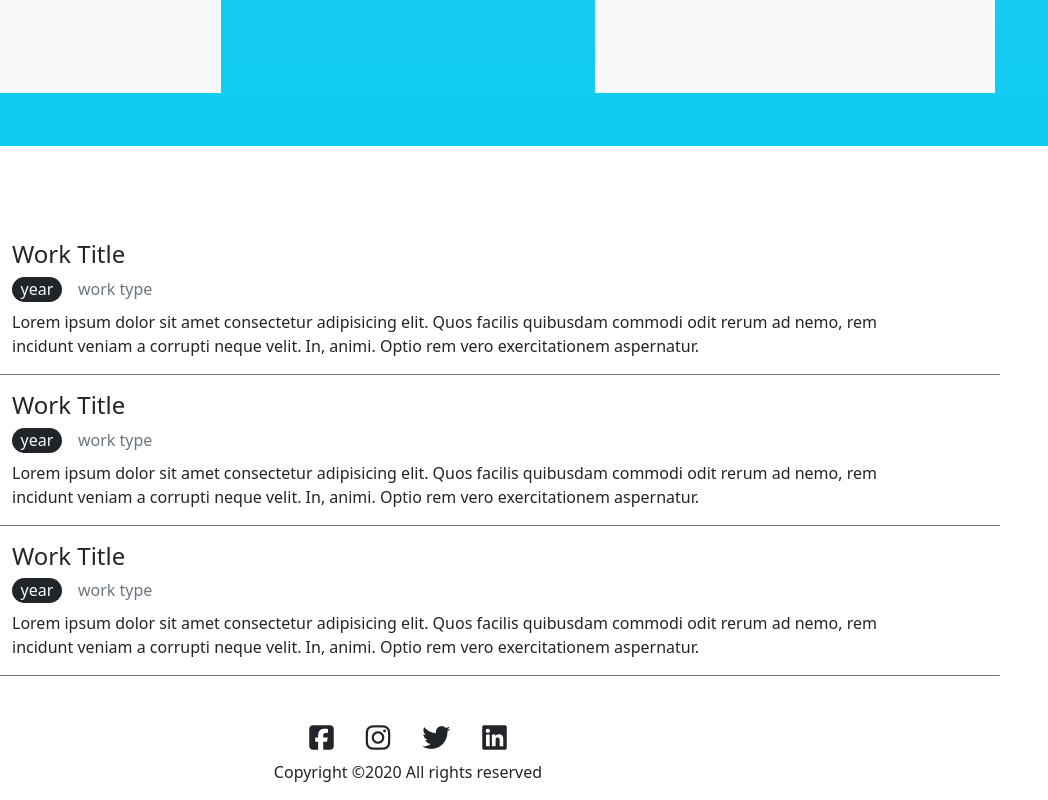
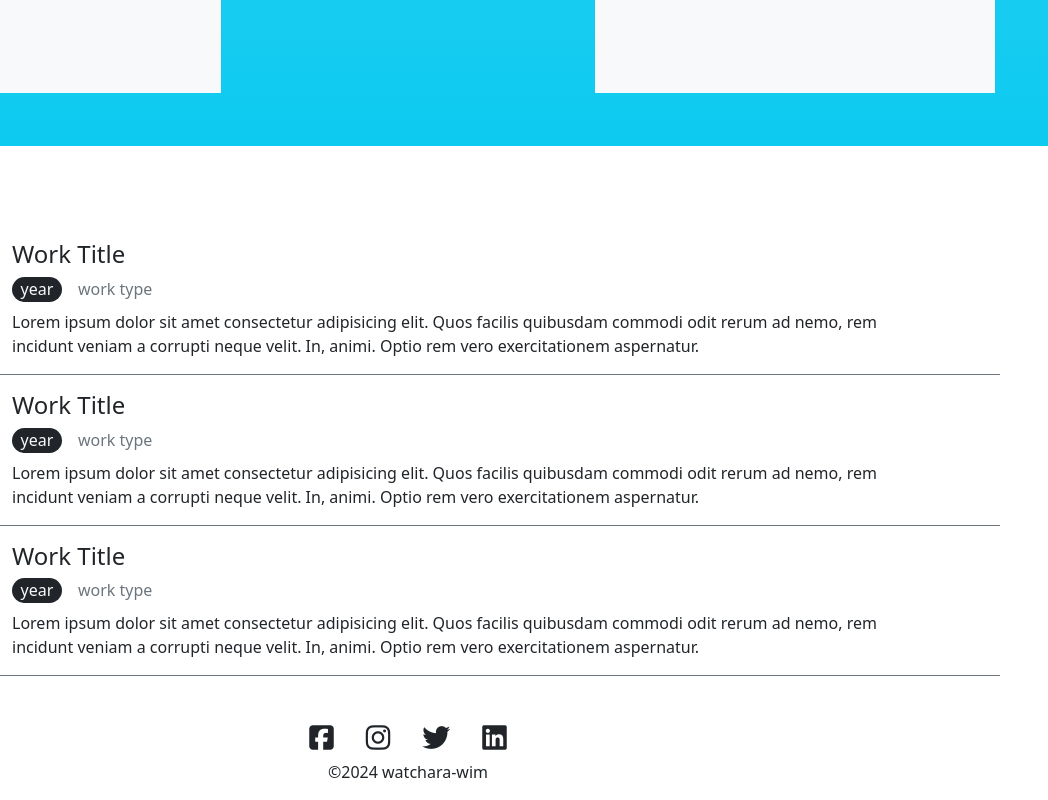
Before and after one commit to watchara-wim/web-blog-bootstrap, a plain HTML site: page index.html in a window 1280 px wide. Shown: the part 836-1636 px from the top of the page, 232-1280 px from the left. Drawn offline with nearby package versions, Linux system fonts and the light colour scheme.

Commit message:
Update index.html

```diff
--- a/index.html
+++ b/index.html
@@ -178,7 +178,7 @@
             <i class="mx-3 fa fa-twitter" aria-hidden="true"></i>
             <i class="mx-3 fa fa-linkedin-square" aria-hidden="true"></i>
         </div>
-        <div class="w-300 text-center mt-2 mb-3">Copyright ©2020 All rights reserved </div>
+        <div class="w-300 text-center mt-2 mb-3">&copy;2024 watchara-wim</div>
     </footer>
 </body>
 </html>
```
